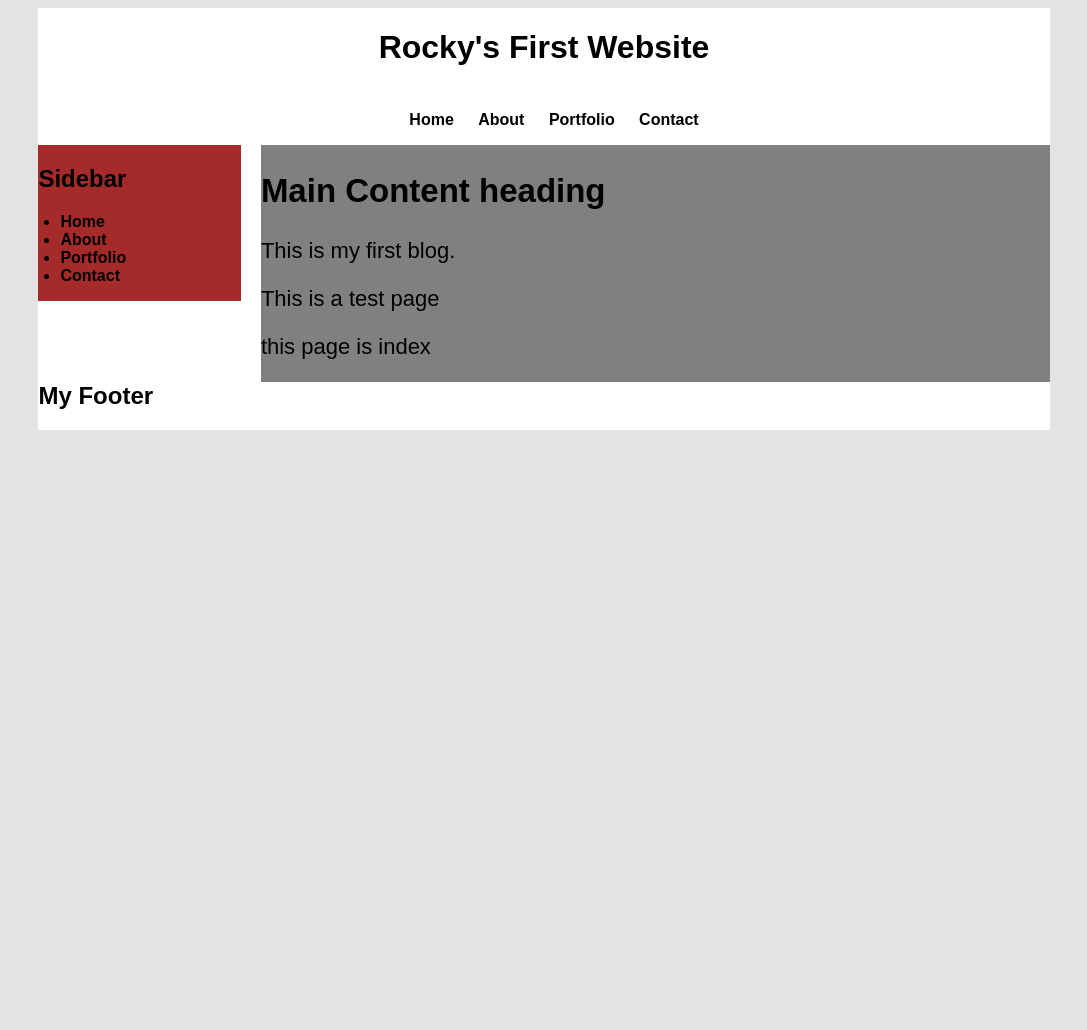
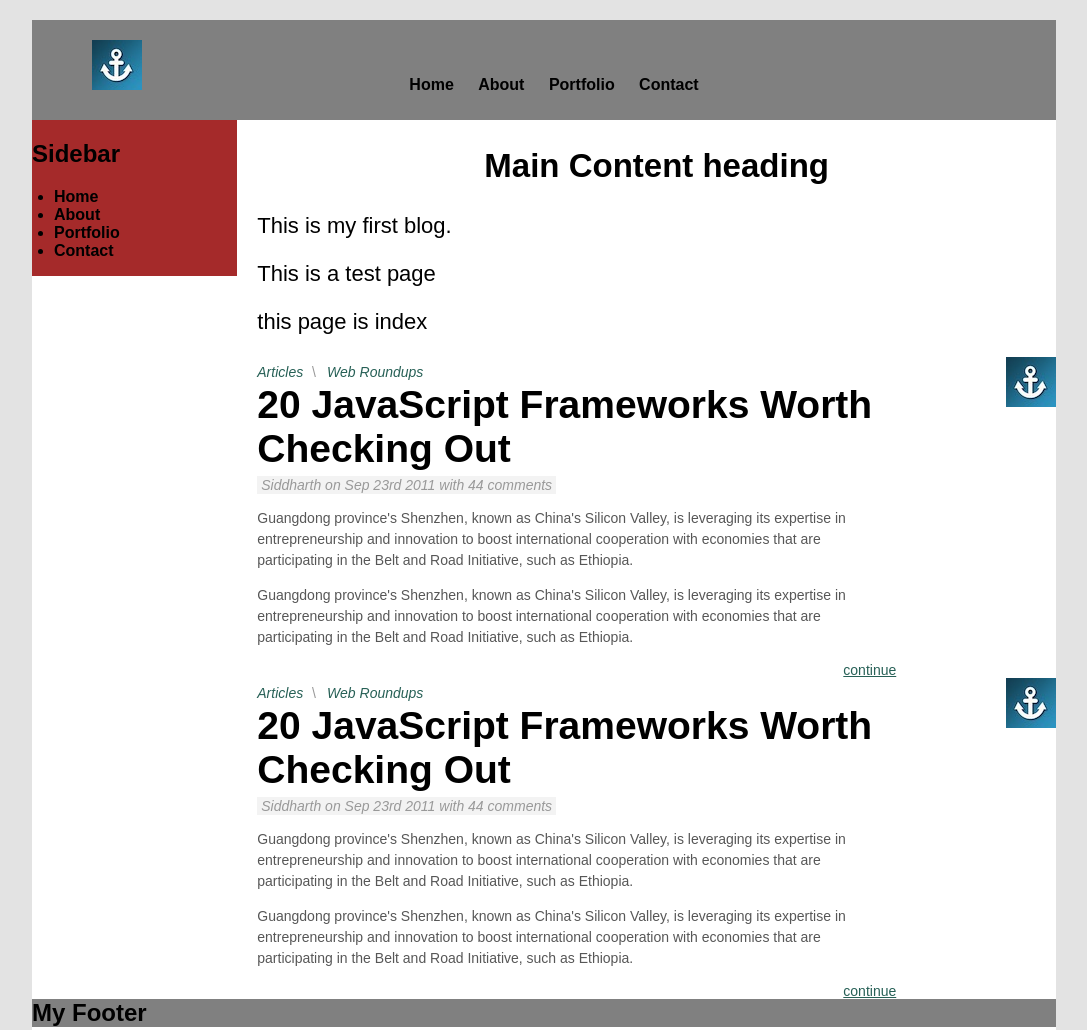
Before and after one commit to RockyQian819/Test-HTML, a plain HTML site: page Learning HTML/Demo/index.html in a window 1280 px wide. Shown: the top 1030 px of the page, without its empty margins (96-1183 px from the left). Before the commit the page ends 800 px from the top, so only its background shows below. Drawn offline with Linux system fonts and the light colour scheme.

Commit message:
day2
day2

```diff
--- a/Learning HTML/Demo/css/style.css
+++ b/Learning HTML/Demo/css/style.css
@@ -2,14 +2,28 @@ body{
 	background: #e3e3e3;
 	font-family: sans-serif;
 	font-weight: bold;
+	margin: 20px auto;
+	position: relative;
+	min-width: 600px;
+	width: 80%;
 }
 
 .wrap{
-	min-width: 600px;
-	width: 80%;
-	margin: auto;
+
 	background: white;
 	overflow: hidden;
+}
+
+.logo{
+	background: url(../img/Anchor.jpg) no-repeat ;
+	text-indent: -2000px;
+	width: 50px;
+	height: 50px;
+	position: relative;
+	top: 20px;
+	left: 60px;
+	float: left;
+
 }
 
 h1{
@@ -19,6 +33,8 @@ h1{
 
 .navigation {
 	text-align: center;
+	padding: 40px 0 10px;
+	background: grey;
 }
 
 .navigation ul li {
@@ -48,13 +64,91 @@ aside ul{
 }
 
 .content{
-	background: grey;
 	font-size: 22px;
 	font-weight: normal;
 	float: right;
 	width: 78%;
 }
 
+article {
+	clear: both;
+}
+
+article img{
+	float: right;
+}
+
+.preview{
+	float: left;
+	width: 80%;
+}
+
+.meta {
+	padding: 0;
+	margin: 0;
+}
+
+.meta a {
+	font-style: italic;
+	color: #276056;
+}
+
+.meta li:after{
+	content: "\\";
+	padding:0 5px;
+	color: #999;
+}
+
+.meta li{
+	display: inline;
+	font-size: 14px;
+}
+
+.meta li:last-child:after{
+	content: none;
+}
+
+article h2{
+	text-align: left;
+	font-size: 39px;
+	margin-top: 0;
+	margin-bottom: 5px;
+}
+
+.post_info{
+	background:#F3F3F3;
+	color:#999;
+	padding: 1px 4px;
+	margin-top: 0;
+	font-size: 14px;
+	font-style: italic;
+	float: left;
+}
+
+.post_info a{
+	color: #999;
+	text-decoration: none;
+}
+
+.post_info a:hover{
+	color: black;
+	text-decoration: underline;
+}
+
+.text{
+	clear: both;
+	color: #575757;
+	font-size: 14px;
+	line-height: 21px;
+}
+
+.continue{
+	 float: right;
+	 font-size: 14px;
+	 color: #276056;
+}
+
 footer{
 	clear: both;
+	background: grey;
 }
--- a/Learning HTML/Demo/index.html
+++ b/Learning HTML/Demo/index.html
@@ -1,5 +1,7 @@
 <!doctype html>
+
 <html>
+
 <head>
 	<title>Demo</title>
 	<meta charset ="utf-8">
@@ -11,7 +13,11 @@
 
 
 <div class="wrap">
-	<h1>Rocky's First Website</h1>
+
+	<div class="logo">
+			<h1>Anchor</h1>
+			<h1>Rocky's First Website</h1>
+	</div>
 
 	<div class="navigation">
 		<ul>
@@ -41,10 +47,81 @@
 	</aside>
 
 	<div class="content">
-		<h2>Main Content heading</h2>
+		<h2 style="text-align: center;">Main Content heading</h2>
 		<p>This is my first blog.</p>
 		<p>This is a test page</p>
 		<p>this page is index</p>
+
+		<article>
+			<img src="img/Anchor.jpg" alt="20 JavaScript Frameworks Worth Checking Out">
+
+			<div class="preview">
+
+				<ul class="meta">
+					<li>
+						<a href="#">Articles</a>
+					</li>
+
+					<li>
+						<a href="#">Web Roundups</a>
+					</li>
+				</ul>
+
+				<h2>20 JavaScript Frameworks Worth Checking Out</h2>
+
+				<p class="post_info"><a href="#">Siddharth</a> on Sep 23rd 2011 with <a href="">44 comments</a></p>
+
+				<div class="text">
+					<p>
+						Guangdong province's Shenzhen, known as China's Silicon Valley, is leveraging its expertise in entrepreneurship and innovation to boost international cooperation with economies that are participating in the Belt and Road Initiative, such as Ethiopia.
+					</p>
+
+					<p>
+						Guangdong province's Shenzhen, known as China's Silicon Valley, is leveraging its expertise in entrepreneurship and innovation to boost international cooperation with economies that are participating in the Belt and Road Initiative, such as Ethiopia.
+					</p>
+				</div>
+
+				<a href="#" class="continue">continue</a>
+
+			</div>
+
+		</article>
+
+		<article>
+			<img src="img/Anchor.jpg" alt="20 JavaScript Frameworks Worth Checking Out">
+
+			<div class="preview">
+
+				<ul class="meta">
+					<li>
+						<a href="#">Articles</a>
+					</li>
+
+					<li>
+						<a href="#">Web Roundups</a>
+					</li>
+				</ul>
+
+				<h2>20 JavaScript Frameworks Worth Checking Out</h2>
+
+				<p class="post_info"><a href="#">Siddharth</a> on Sep 23rd 2011 with <a href="">44 comments</a></p>
+
+				<div class="text">
+					<p>
+						Guangdong province's Shenzhen, known as China's Silicon Valley, is leveraging its expertise in entrepreneurship and innovation to boost international cooperation with economies that are participating in the Belt and Road Initiative, such as Ethiopia.
+					</p>
+
+					<p>
+						Guangdong province's Shenzhen, known as China's Silicon Valley, is leveraging its expertise in entrepreneurship and innovation to boost international cooperation with economies that are participating in the Belt and Road Initiative, such as Ethiopia.
+					</p>
+				</div>
+
+				<a href="#" class="continue">continue</a>
+
+			</div>
+
+		</article>
+
 	</div>
 
 	<footer>
@@ -53,6 +130,7 @@
 
 </div>
 
+
 </body>
 
 </html>
```
Also changed, not shown: Learning HTML/Demo/img/Anchor.jpg (added), 3 other files.
